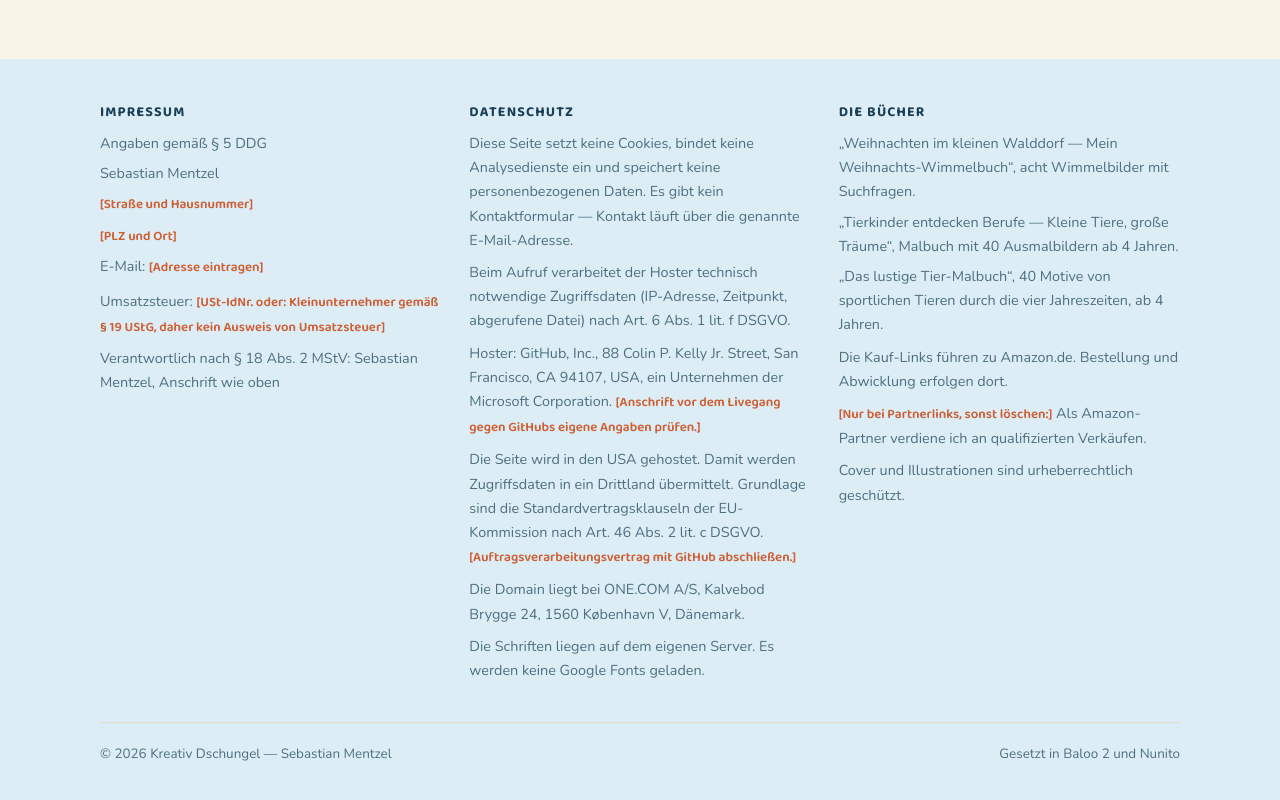
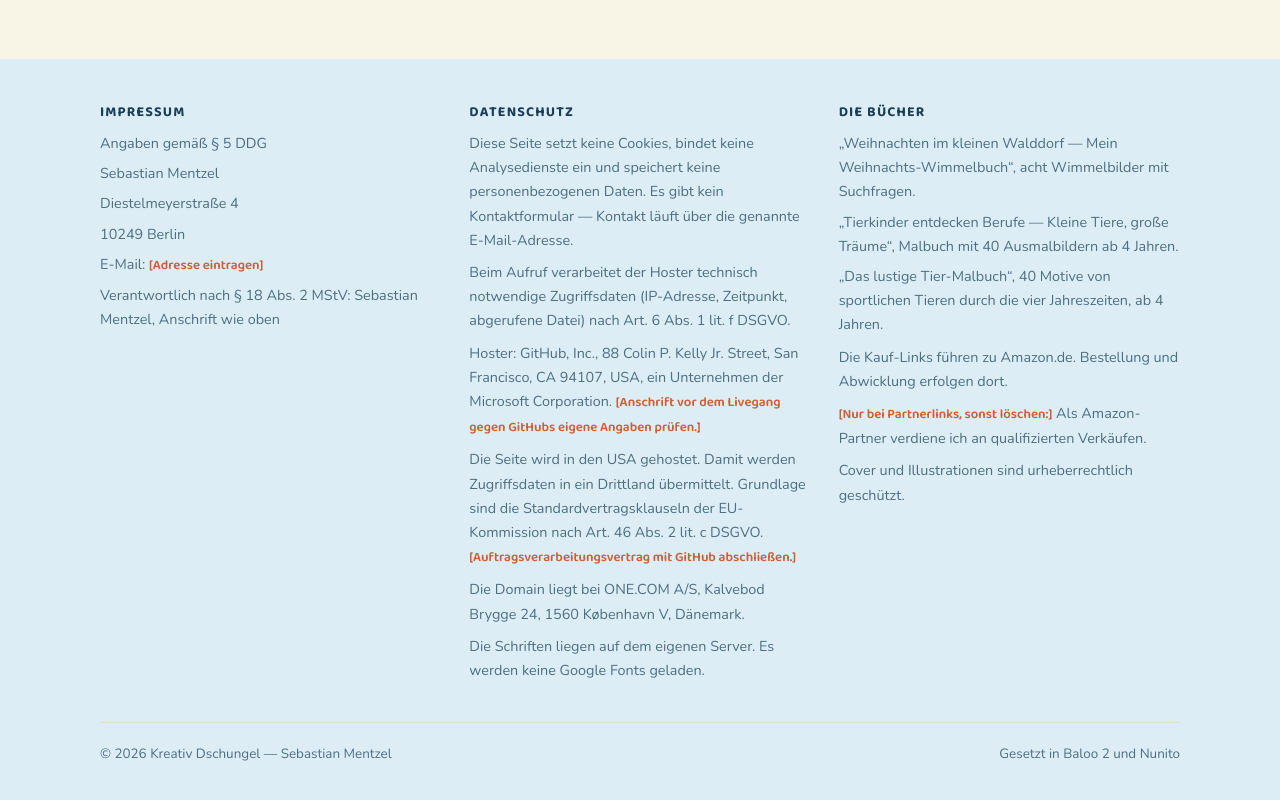
Before and after one commit to doppelkind/kreativdschungel, a plain HTML site: page index.html in a window 1280 px wide. Shown: the part 8304-9104 px from the top of the page. Drawn offline with Linux system fonts and the light colour scheme.

Commit message:
Impressum: Anschrift eintragen
Name und ladungsfähige Anschrift nach § 5 DDG eingetragen.

Die Zeile zur Umsatzsteuer entfernt: Nach § 5 DDG ist eine USt-IdNr nur
anzugeben, soweit vorhanden. Liegt eine vor, gehört sie wieder hinein.

Offen bleibt die E-Mail-Adresse — ohne sie ist das Impressum unvollständig,
deshalb sperrt robots.txt weiterhin die Suchmaschinen.

Co-Authored-By: Claude Opus 5 <noreply@anthropic.com>

```diff
--- a/index.html
+++ b/index.html
@@ -547,10 +547,9 @@ footer.site{background:var(--himmel-hell); padding-block:46px 54px;
         <h3>Impressum</h3>
         <p>Angaben gemäß § 5 DDG</p>
         <p>Sebastian Mentzel</p>
-        <p><span class="fuell">[Straße und Hausnummer]</span></p>
-        <p><span class="fuell">[PLZ und Ort]</span></p>
+        <p>Diestelmeyerstraße 4</p>
+        <p>10249 Berlin</p>
         <p>E-Mail: <span class="fuell">[Adresse eintragen]</span></p>
-        <p style="margin-top:10px">Umsatzsteuer: <span class="fuell">[USt-IdNr. oder: Kleinunternehmer gemäß § 19 UStG, daher kein Ausweis von Umsatzsteuer]</span></p>
         <p>Verantwortlich nach § 18 Abs. 2 MStV: Sebastian Mentzel, Anschrift wie oben</p>
       </div>
       <div>
```
